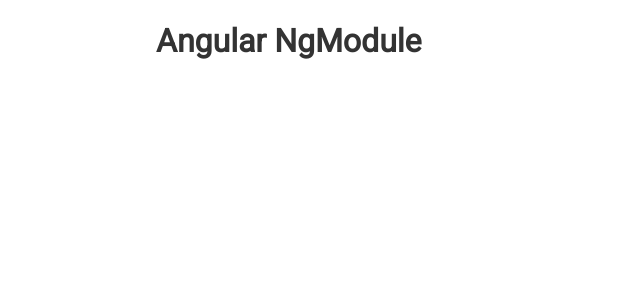
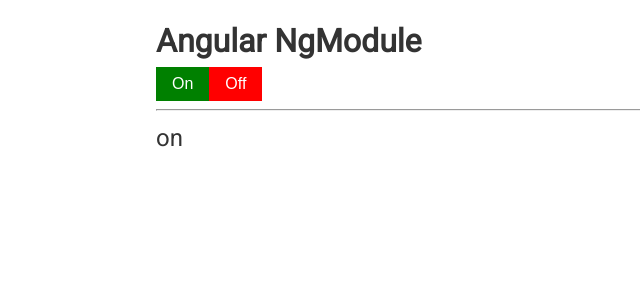
Before and after one commit to zubairov1993/EducAng, an Angular app: page / in a window 1280 px wide. Shown: the top 300 px of the page, without its empty margins (0-640 px from the left). Built offline with nearby package versions, Linux system fonts and the light colour scheme.

Commit message:
'finish-ngmodels'

```diff
--- a/src/app/app.component.html
+++ b/src/app/app.component.html
@@ -1,3 +1,7 @@
 <div class="container">
   <h1>Angular NgModule</h1>
+  <app-switch [(ngModel)]="appState" (ngModelChange)="handleChange()">
+  </app-switch>
+  <hr />
+  <p>{{ appState }}</p>
 </div>
--- a/src/app/app.component.ts
+++ b/src/app/app.component.ts
@@ -7,5 +7,9 @@
   styleUrls: ['./app.component.scss'],
 })
 export class AppComponent {
+  appState = 'on'
 
- }
+  handleChange() {
+    console.log(this.appState);
+  }
+}
--- a/src/app/app.module.ts
+++ b/src/app/app.module.ts
@@ -4,12 +4,14 @@
 
 import { AppComponent } from './app.component';
 import { FormsModule} from '@angular/forms';
+import { SwitchComponent } from './switch/switch.component';
 
 
 
 @NgModule({
   declarations: [
     AppComponent,
+    SwitchComponent,
 
   ],
   imports: [
--- /dev/null
+++ b/src/app/switch/switch.component.html
@@ -0,0 +1,6 @@
+<div>
+  <button [class.active]="state === 'on'" (click)="setState('on')">On</button>
+  <button [class.active]="state === 'off'" (click)="setState('off')">
+    Off
+  </button>
+</div>
--- /dev/null
+++ b/src/app/switch/switch.component.scss
@@ -0,0 +1,16 @@
+div {
+  display: inline-block;
+
+  button {
+    padding: 0.5rem 1rem;
+    font-size: 1rem;
+    color: #fff;
+    background: red;
+    border: none;
+    outline: none;
+
+    &.active {
+      background: green;
+    }
+  }
+}
--- /dev/null
+++ b/src/app/switch/switch.component.ts
@@ -0,0 +1,43 @@
+import { Component, forwardRef, Provider } from '@angular/core';
+import { ControlValueAccessor, NG_VALUE_ACCESSOR } from '@angular/forms';
+
+const  VALUE_ACCESSOR: Provider = {
+  provide: NG_VALUE_ACCESSOR,
+  useExisting: forwardRef(() => SwitchComponent),
+  multi: true
+}
+
+@Component({
+  selector: 'app-switch',
+  templateUrl: './switch.component.html',
+  styleUrls: ['./switch.component.scss'],
+  providers: [VALUE_ACCESSOR]
+})
+export class SwitchComponent implements ControlValueAccessor {
+
+  state = 'off'
+
+  private onChange = (valur: any) => {
+
+  }
+
+  setState(state: string) {
+    this.state = state
+
+    this.onChange(this.state)
+  }
+
+  writeValue(state: string): void {
+    this.state = state
+  }
+  registerOnChange(fn: any): void {
+    this.onChange = fn
+  }
+  registerOnTouched(fn: any): void {
+
+  }
+  setDisabledState?(isDisabled: boolean): void {
+
+  }
+
+}
```
